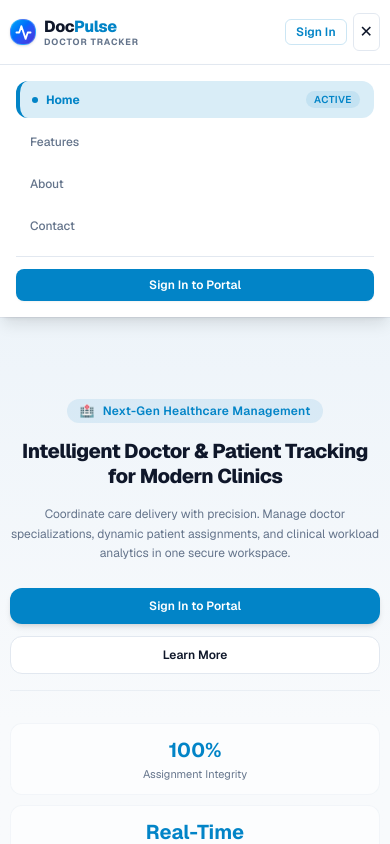
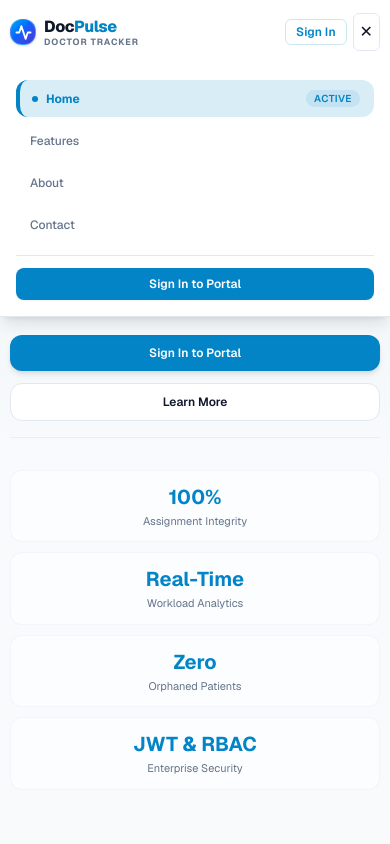
Before and after one commit to md-nasim-mondal/careguide-doctor-tracker, a Next.js app in the folder client/: page / in a window 390 px wide. Both pictures are taken after a click on the button "Toggle navigation". Shown: the top 844 px of the page. Built offline with nearby package versions, Linux system fonts and the light colour scheme.

Commit message:
fix(navbar): refactor to server component and isolate client navigation components without cascading effects

```diff
--- /dev/null
+++ b/client/src/components/public/MobileMenu.tsx
@@ -0,0 +1,43 @@
+"use client";
+
+import { useState } from "react";
+import Link from "next/link";
+import NavLinks, { NavLinkItem } from "./NavLinks";
+
+interface MobileMenuProps {
+  links: NavLinkItem[];
+}
+
+export default function MobileMenu({ links }: MobileMenuProps) {
+  const [isOpen, setIsOpen] = useState(false);
+
+  return (
+    <>
+      {/* Mobile Hamburger Toggle Button */}
+      <button
+        onClick={() => setIsOpen((prev) => !prev)}
+        aria-label="Toggle navigation"
+        className="p-1.5 rounded-md border border-border text-foreground hover:bg-muted text-base shrink-0"
+      >
+        {isOpen ? "✕" : "☰"}
+      </button>
+
+      {/* Mobile Menu Dropdown */}
+      {isOpen && (
+        <div className="absolute top-16 left-0 right-0 border-b border-border bg-card px-4 py-4 space-y-3 shadow-lg animate-fade-in md:hidden z-50">
+          <NavLinks links={links} isMobile={true} onItemClick={() => setIsOpen(false)} />
+
+          <div className="pt-3 border-t border-border flex flex-col gap-2">
+            <Link
+              href="/login"
+              onClick={() => setIsOpen(false)}
+              className="w-full text-center py-2 bg-primary text-primary-foreground text-xs sm:text-sm font-semibold rounded-lg hover:bg-primary/90 transition shadow-xs"
+            >
+              Sign In to Portal
+            </Link>
+          </div>
+        </div>
+      )}
+    </>
+  );
+}
--- /dev/null
+++ b/client/src/components/public/NavLinks.tsx
@@ -0,0 +1,88 @@
+"use client";
+
+import Link from "next/link";
+import { usePathname } from "next/navigation";
+
+export interface NavLinkItem {
+  name: string;
+  href: string;
+}
+
+interface NavLinksProps {
+  links: NavLinkItem[];
+  isMobile?: boolean;
+  onItemClick?: () => void;
+}
+
+export default function NavLinks({ links, isMobile = false, onItemClick }: NavLinksProps) {
+  const pathname = usePathname();
+
+  const isLinkActive = (href: string) => {
+    if (href === "/") {
+      return pathname === "/";
+    }
+    if (href.startsWith("/#")) {
+      return false;
+    }
+    return pathname === href || pathname.startsWith(`${href}/`);
+  };
+
+  if (isMobile) {
+    return (
+      <nav className="flex flex-col space-y-1.5 text-sm font-medium">
+        {links.map((link) => {
+          const active = isLinkActive(link.href);
+          return (
+            <Link
+              key={link.href}
+              href={link.href}
+              onClick={onItemClick}
+              className={`flex items-center justify-between px-3.5 py-2.5 rounded-xl text-xs sm:text-sm transition ${
+                active
+                  ? "bg-primary/15 text-primary font-bold border-l-4 border-primary pl-3"
+                  : "text-muted-foreground hover:text-foreground hover:bg-muted"
+              }`}
+            >
+              <span className="flex items-center gap-2">
+                {active && <span className="w-1.5 h-1.5 rounded-full bg-primary" />}
+                {link.name}
+              </span>
+              {active && (
+                <span className="text-[10px] font-semibold uppercase tracking-wider text-primary bg-primary/10 px-2 py-0.5 rounded-full">
+                  Active
+                </span>
+              )}
+            </Link>
+          );
+        })}
+      </nav>
+    );
+  }
+
+  return (
+    <nav className="hidden md:flex items-center gap-1.5 text-sm font-medium">
+      {links.map((link) => {
+        const active = isLinkActive(link.href);
+        return (
+          <Link
+            key={link.href}
+            href={link.href}
+            className={`relative px-3.5 py-1.5 rounded-full text-xs lg:text-sm font-medium transition-all duration-200 group flex items-center gap-1.5 ${
+              active
+                ? "text-primary font-semibold bg-primary/10 shadow-2xs"
+                : "text-muted-foreground hover:text-foreground hover:bg-muted/60"
+            }`}
+          >
+            {active && (
+              <span className="w-1.5 h-1.5 rounded-full bg-primary animate-pulse" />
+            )}
+            <span>{link.name}</span>
+            {active && (
+              <span className="absolute bottom-0 left-3 right-3 h-0.5 bg-linear-to-r from-primary to-sky-400 rounded-full" />
+            )}
+          </Link>
+        );
+      })}
+    </nav>
+  );
+}
--- a/client/src/components/public/PublicNavbar.tsx
+++ b/client/src/components/public/PublicNavbar.tsx
@@ -1,11 +1,9 @@
-"use client";
+import Link from "next/link";
+import BrandLogo from "@/components/common/BrandLogo";
+import NavLinks, { NavLinkItem } from "./NavLinks";
+import MobileMenu from "./MobileMenu";
 
-import { useState, useEffect } from "react";
-import Link from "next/link";
-import { usePathname } from "next/navigation";
-import BrandLogo from "@/components/common/BrandLogo";
-
-const NAV_LINKS = [
+const NAV_LINKS: NavLinkItem[] = [
   { name: "Home", href: "/" },
   { name: "Features", href: "/#features" },
   { name: "About", href: "/about" },
@@ -13,72 +11,17 @@ const NAV_LINKS = [
 ];
 
 export default function PublicNavbar() {
-  const [isOpen, setIsOpen] = useState(false);
-  const pathname = usePathname();
-  const [currentHash, setCurrentHash] = useState("");
-
-  useEffect(() => {
-    setCurrentHash(window.location.hash);
-    const handleHashChange = () => setCurrentHash(window.location.hash);
-    window.addEventListener("hashchange", handleHashChange);
-    return () => window.removeEventListener("hashchange", handleHashChange);
-  }, [pathname]);
-
-  const isLinkActive = (href: string) => {
-    if (href === "/") {
-      return pathname === "/" && (!currentHash || currentHash === "#");
-    }
-    if (href.startsWith("/#")) {
-      const targetHash = href.substring(1);
-      return pathname === "/" && currentHash === targetHash;
-    }
-    return pathname === href || pathname.startsWith(`${href}/`);
-  };
-
   return (
     <header className="border-b border-border bg-card/95 backdrop-blur-md sticky top-0 z-50 transition-all">
       <div className="max-w-7xl mx-auto px-2.5 sm:px-6 lg:px-8 h-16 flex items-center justify-between gap-2">
         <div className="flex items-center gap-3 sm:gap-6 min-w-0">
           <BrandLogo href="/" size="sm" />
 
-          {/* Desktop Navigation with Active Indicators */}
-          <nav className="hidden md:flex items-center gap-1.5 text-sm font-medium">
-            {NAV_LINKS.map((link) => {
-              const active = isLinkActive(link.href);
-              return (
-                <Link
-                  key={link.href}
-                  href={link.href}
-                  onClick={() => {
-                    if (link.href.includes("#")) {
-                      setCurrentHash(link.href.split("#")[1] ? `#${link.href.split("#")[1]}` : "");
-                    } else {
-                      setCurrentHash("");
-                    }
-                  }}
-                  className={`relative px-3.5 py-1.5 rounded-full text-xs lg:text-sm font-medium transition-all duration-200 group flex items-center gap-1.5 ${
-                    active
-                      ? "text-primary font-semibold bg-primary/10 shadow-2xs"
-                      : "text-muted-foreground hover:text-foreground hover:bg-muted/60"
-                  }`}
-                >
-                  {/* Subtle active pulse dot */}
-                  {active && (
-                    <span className="w-1.5 h-1.5 rounded-full bg-primary animate-pulse" />
-                  )}
-                  <span>{link.name}</span>
-
-                  {/* Active bottom accent bar */}
-                  {active && (
-                    <span className="absolute bottom-0 left-3 right-3 h-0.5 bg-linear-to-r from-primary to-sky-400 rounded-full" />
-                  )}
-                </Link>
-              );
-            })}
-          </nav>
+          {/* Desktop Navigation Links */}
+          <NavLinks links={NAV_LINKS} />
         </div>
 
-        {/* Desktop Auth Buttons */}
+        {/* Desktop Auth Button */}
         <div className="hidden md:flex items-center gap-2.5">
           <Link
             href="/login"
@@ -89,7 +32,7 @@ export default function PublicNavbar() {
           </Link>
         </div>
 
-        {/* Mobile Hamburger Button */}
+        {/* Mobile Actions: Direct Sign In + Hamburger Toggle */}
         <div className="flex md:hidden items-center gap-1.5">
           <Link
             href="/login"
@@ -97,65 +40,9 @@ export default function PublicNavbar() {
           >
             Sign In
           </Link>
-          <button
-            onClick={() => setIsOpen(!isOpen)}
-            aria-label="Toggle navigation"
-            className="p-1.5 rounded-md border border-border text-foreground hover:bg-muted text-base"
-          >
-            {isOpen ? "✕" : "☰"}
-          </button>
+          <MobileMenu links={NAV_LINKS} />
         </div>
       </div>
-
-      {/* Mobile Menu Dropdown */}
-      {isOpen && (
-        <div className="md:hidden border-t border-border bg-card px-4 py-4 space-y-3 shadow-lg animate-fade-in">
-          <nav className="flex flex-col space-y-1.5 text-sm font-medium">
-            {NAV_LINKS.map((link) => {
-              const active = isLinkActive(link.href);
-              return (
-                <Link
-                  key={link.href}
-                  href={link.href}
-                  onClick={() => {
-                    setIsOpen(false);
-                    if (link.href.includes("#")) {
-                      setCurrentHash(link.href.split("#")[1] ? `#${link.href.split("#")[1]}` : "");
-                    } else {
-                      setCurrentHash("");
-                    }
-                  }}
-                  className={`flex items-center justify-between px-3.5 py-2.5 rounded-xl text-xs sm:text-sm transition ${
-                    active
-                      ? "bg-primary/15 text-primary font-bold border-l-4 border-primary pl-3"
-                      : "text-muted-foreground hover:text-foreground hover:bg-muted"
-                  }`}
-                >
-                  <span className="flex items-center gap-2">
-                    {active && <span className="w-1.5 h-1.5 rounded-full bg-primary" />}
-                    {link.name}
-                  </span>
-                  {active && (
-                    <span className="text-[10px] font-semibold uppercase tracking-wider text-primary bg-primary/10 px-2 py-0.5 rounded-full">
-                      Active
-                    </span>
-                  )}
-                </Link>
-              );
-            })}
-          </nav>
-
-          <div className="pt-3 border-t border-border flex flex-col gap-2">
-            <Link
-              href="/login"
-              onClick={() => setIsOpen(false)}
-              className="w-full text-center py-2 bg-primary text-primary-foreground text-xs sm:text-sm font-semibold rounded-lg hover:bg-primary/90 transition shadow-xs"
-            >
-              Sign In to Portal
-            </Link>
-          </div>
-        </div>
-      )}
     </header>
   );
 }
```
